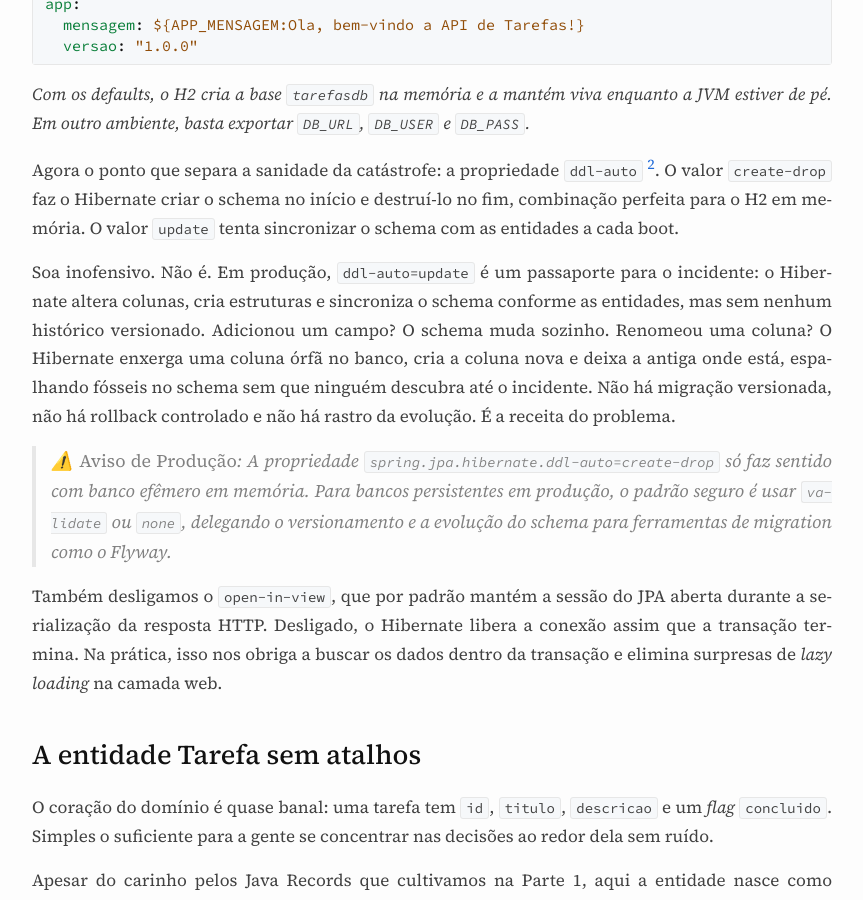
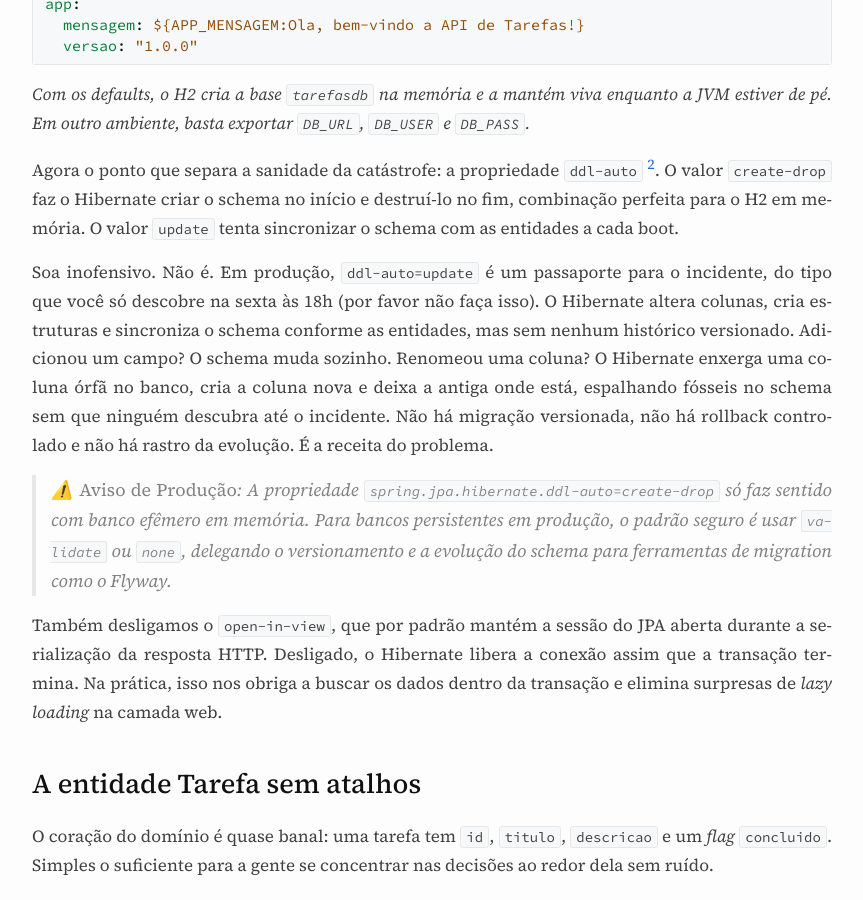
Before and after one commit to vndmtrx/vndmtrx.github.io, a Jekyll site: the page built from _posts/2026-08-26-springboot-tutorial-parte-3.md, in a window 1280 px wide and 900 px high, scrolled down 5699 px. Shown: the whole window, without its empty margins (208-1071 px from the left). Built offline with Jekyll 4.4.1, drawn with Linux system fonts in a browser that asks for light colours; nearby versions of some CDN libraries; some of the changed text lies outside the part shown.

Commit message:
Ajustes realmente finais do post

```diff
--- a/_posts/2026-08-26-springboot-tutorial-parte-3.md
+++ b/_posts/2026-08-26-springboot-tutorial-parte-3.md
@@ -164,7 +164,7 @@ app:
 
 Agora o ponto que separa a sanidade da catástrofe: a propriedade `ddl-auto` [^5]. O valor `create-drop` faz o Hibernate criar o schema no início e destruí-lo no fim, combinação perfeita para o H2 em memória. O valor `update` tenta sincronizar o schema com as entidades a cada boot.
 
-Soa inofensivo. Não é. Em produção, `ddl-auto=update` é um passaporte para o incidente: o Hibernate altera colunas, cria estruturas e sincroniza o schema conforme as entidades, mas sem nenhum histórico versionado. Adicionou um campo? O schema muda sozinho. Renomeou uma coluna? O Hibernate enxerga uma coluna órfã no banco, cria a coluna nova e deixa a antiga onde está, espalhando fósseis no schema sem que ninguém descubra até o incidente. Não há migração versionada, não há rollback controlado e não há rastro da evolução. É a receita do problema.
+Soa inofensivo. Não é. Em produção, `ddl-auto=update` é um passaporte para o incidente, do tipo que você só descobre na sexta às 18h (por favor não faça isso). O Hibernate altera colunas, cria estruturas e sincroniza o schema conforme as entidades, mas sem nenhum histórico versionado. Adicionou um campo? O schema muda sozinho. Renomeou uma coluna? O Hibernate enxerga uma coluna órfã no banco, cria a coluna nova e deixa a antiga onde está, espalhando fósseis no schema sem que ninguém descubra até o incidente. Não há migração versionada, não há rollback controlado e não há rastro da evolução. É a receita do problema.
 
 > ⚠️ *Aviso de Produção*: A propriedade `spring.jpa.hibernate.ddl-auto=create-drop` só faz sentido com banco efêmero em memória. Para bancos persistentes em produção, o padrão seguro é usar `validate` ou `none`, delegando o versionamento e a evolução do schema para ferramentas de migration como o Flyway.
 
@@ -281,7 +281,7 @@ Esse recurso é ágil, mas tem limite. Tentar expressar regras compostas por der
 
 É onde entram as **Custom Queries com `@Query`** [^6]. Em vez de poluir a interface, escrevemos a consulta diretamente em JPQL (*Java Persistence Query Language*) sobre a entidade `Tarefa`, batizando o método com um nome claro de negócio: `buscarPendentesPorTitulo(fragmento)`.
 
-Repare no uso do parâmetro nomeado `:fragmento` com `@Param("fragmento")`. Fazer o *binding* por nome em vez de posição (`?1`) protege a query caso a ordem dos argumentos mude no futuro. E ao resolver os curingas diretamente na consulta com `CONCAT('%', :fragmento, '%')`, quem consome o método passa apenas a palavra limpa (`"estudar"`), sem precisar colar `%` no código Java. O `CONCAT` com três argumentos é um facilitador do Hibernate, provedor padrão do Spring Boot; na especificação JPA, a função recebe exatamente dois argumentos, e a forma portável seria aninhar dois `CONCAT`. O Hibernate se encarrega de gerar o *Prepared Statement* parametrizado no banco, seguro contra injeção de SQL por definição.
+Veja que aqui usamos um parâmetro nomeado `:fragmento` com `@Param("fragmento")`. Fazer o *binding* por nome em vez de posição (`?1`) protege a query caso a ordem dos argumentos mude no futuro. E ao resolver os curingas diretamente na consulta com `CONCAT('%', :fragmento, '%')`, quem consome o método passa apenas a palavra limpa (`"estudar"`), sem precisar colar `%` no código Java. O `CONCAT` com três argumentos é um facilitador do Hibernate, provedor padrão do Spring Boot; na especificação JPA, a função recebe exatamente dois argumentos, e a forma portável seria aninhar dois `CONCAT`. O Hibernate se encarrega de gerar o *Prepared Statement* parametrizado no banco, seguro contra injeção de SQL por definição.
 
 Ainda assim, o `@Query` é estático. Para buscas avançadas onde o cliente combina múltiplos filtros opcionais em tempo de execução, a Parte 9 trará o `JpaSpecificationExecutor` casado com o verbo **HTTP QUERY (RFC 9734)**.
 
@@ -371,7 +371,7 @@ Três detalhes aqui merecem uma lupa atenta, porque mudam a forma como pensamos
 
 O primeiro é a ausência deliberada de `repository.save()` nos métodos de alteração. Quem veio do JDBC puro ou de DAOs procedurais costuma carregar o vício de mandar salvar cada objeto manualmente. No JPA, a mecânica é orientada a estado. Quando o método `buscarTarefaPorId` executa dentro de uma transação ativa (`@Transactional`), o Hibernate carrega a entidade para dentro do seu **contexto de persistência** no estado gerenciado (*managed*), guardando uma cópia fiel daquele registro (um *snapshot* em memória).
 
-Quando você altera os atributos de `tarefa` (seja via setters ou pelo método de negócio `concluir()`), o objeto na memória muda, mas nenhuma instrução SQL é disparada de imediato. Ao final do método, quando o Spring prepara o *commit* da transação, o Hibernate executa a fase de *flush*: ele compara a entidade em memória com o *snapshot* inicial. Esse mecanismo é o **dirty checking** (*detecção de estado modificado*). Detectada a diferença, o próprio Hibernate gera e dispara o comando SQL `UPDATE` correspondente no banco. Invocar `save()` em uma entidade que já está no estado *managed* é redundância inócua.
+Quando você altera os atributos de `tarefa` (seja via setters ou pelo método de negócio `concluir()`), o objeto na memória muda, mas nenhuma instrução SQL é disparada de imediato. Ao final do método, quando o Spring prepara o *commit* da transação, o Hibernate executa a fase de *flush*: ele compara a entidade em memória com o *snapshot* inicial. Esse mecanismo é o *dirty checking* (*detecção de estado modificado*). Detectada a diferença, o próprio Hibernate gera e dispara o comando SQL `UPDATE` correspondente no banco. Invocar `save()` em uma entidade que já está no estado *managed* é redundância inócua.
 
 O segundo detalhe é a gestão das fronteiras com `@Transactional`. O `@Transactional(readOnly = true)` nos métodos de listagem e busca sinaliza ao Hibernate que ele não precisa guardar *snapshots* nem rastrear alterações para aquela sessão, economizando memória e permitindo otimizações de leitura pura na conexão JDBC. Nos métodos de escrita, a anotação assegura atomicidade: se qualquer regra for violada ou uma exceção estourar no meio do caminho, o Spring comanda o *rollback* imediato e nada contamina o banco.
 
```
Also changed, not shown: other parts of _posts/2026-08-26-springboot-tutorial-parte-3.md (+4 -4 lines), 1 other file.
